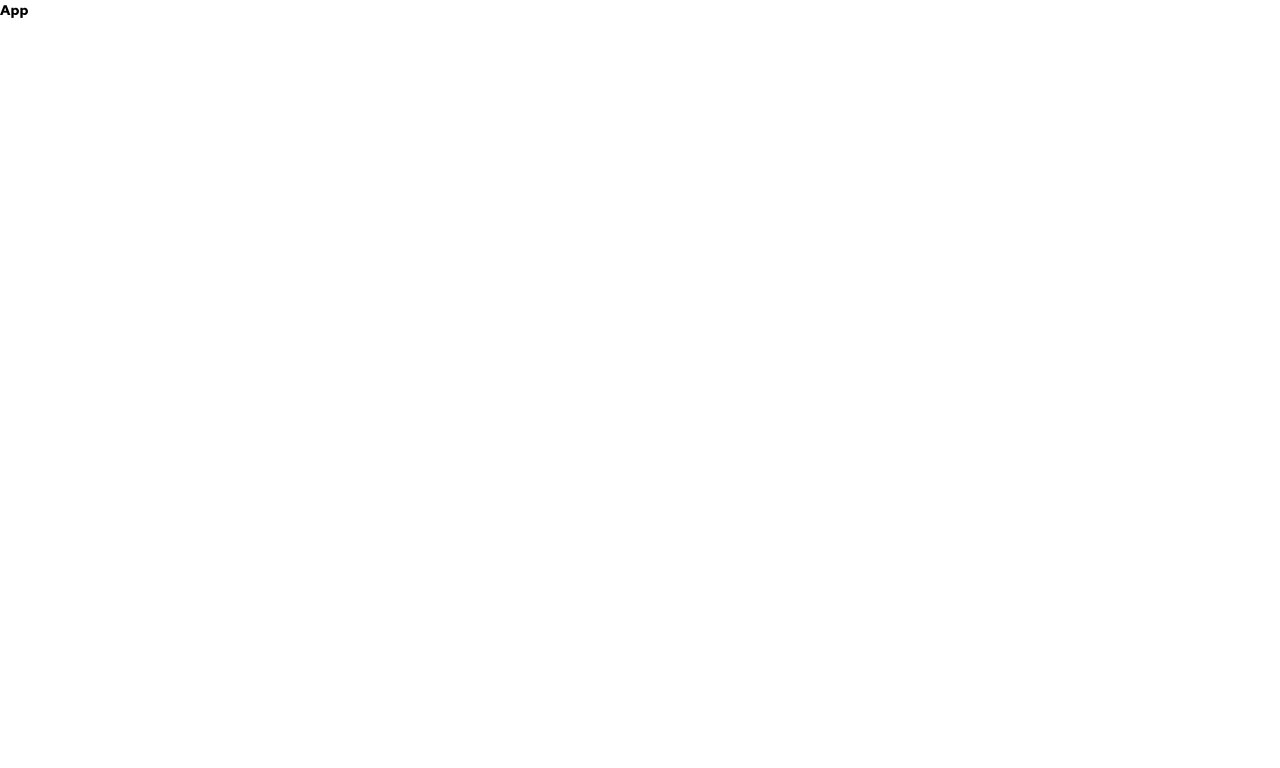
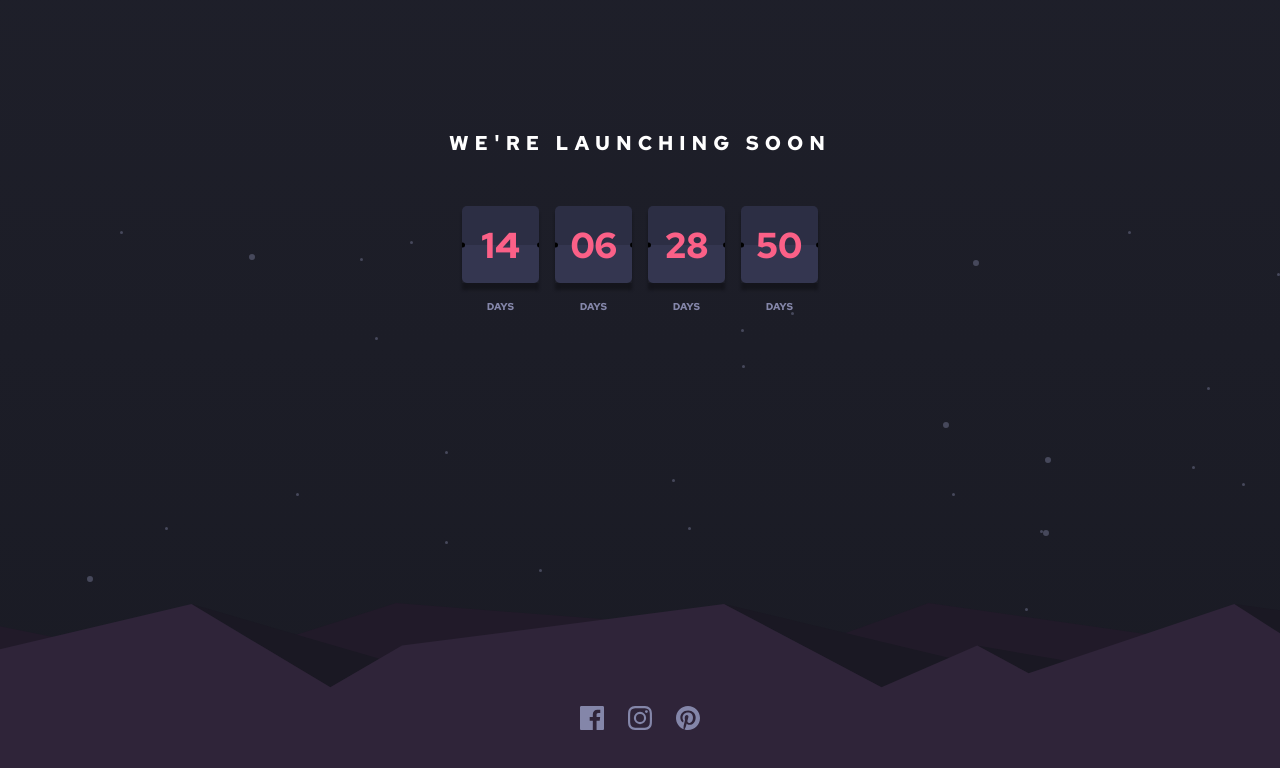
Before and after one commit to mjamecny/launch-countdown-timer, a React (Vite) app: page / in a window 1280 px wide. Shown: the top 768 px of the page. Built offline with nearby package versions, Linux system fonts and the light colour scheme.

Commit message:
add structure and styles

```diff
--- a/src/App.jsx
+++ b/src/App.jsx
@@ -1,3 +1,243 @@
+import { useState, useEffect } from "react"
+import styled from "styled-components"
+
+const StyledApp = styled.div`
+  background: url("pattern-hills.svg"), url("bg-stars.svg"),
+    linear-gradient(
+      to bottom,
+      var(--color-very-dark-blue),
+      var(--color-mostly-black)
+    );
+  background-repeat: no-repeat;
+  background-position: bottom right;
+`
+
+const Container = styled.div`
+  height: 100vh;
+  max-width: 64rem;
+  margin: 0 auto;
+  padding-inline: 1.6rem;
+  padding-top: 6.4rem;
+  padding-bottom: 6.4rem;
+  display: flex;
+  flex-direction: column;
+  align-items: center;
+
+  @media (min-width: 768px) {
+    padding-top: 12.8rem;
+  }
+`
+
+const SocialContainer = styled.div`
+  display: flex;
+  gap: 2.4rem;
+  margin-top: auto;
+`
+
+const SocialIcon = styled.a`
+  color: var(--color-grayish-blue);
+  transition: color 0.3s;
+
+  &:hover {
+    color: var(--color-soft-red);
+  }
+`
+
+const Heading = styled.h1`
+  font-size: 2rem;
+  color: var(--color-white);
+  text-transform: uppercase;
+  letter-spacing: 6px;
+  text-align: center;
+`
+
+const Numbers = styled.div`
+  display: flex;
+  gap: 1.6rem;
+  margin-top: 4.8rem;
+`
+
+const NumberContainer = styled.div`
+  display: flex;
+  flex-direction: column;
+  align-items: center;
+  gap: 1.6rem;
+`
+
+const TimeType = styled.p`
+  font-size: 1rem;
+  text-transform: uppercase;
+  color: var(--color-grayish-blue);
+`
+
+const Number = styled.div`
+  display: grid;
+  grid-template-rows: 1fr 1fr;
+  width: calc(375px / 3 - 3 * 1.6rem);
+  height: calc(375px / 3 - 3 * 1.6rem);
+  box-shadow: 0px 7px 3px 0px rgba(0, 0, 0, 0.3);
+  position: relative;
+  overflow: hidden;
+`
+
+const Top = styled.div`
+  border-top-right-radius: 5px;
+  border-top-left-radius: 5px;
+  background-color: hsl(236, 21%, 22%);
+`
+
+const CircleLeft = styled.div`
+  position: absolute;
+  top: 50%;
+  left: -2.5px;
+  transform: translateY(-50%);
+  width: 5px;
+  height: 5px;
+  background-color: rgba(0, 0, 0);
+  border-radius: 500px;
+`
+
+const CircleRight = styled.div`
+  position: absolute;
+  top: 50%;
+  right: -2.5px;
+  transform: translateY(-50%);
+  width: 5px;
+  height: 5px;
+  background-color: rgba(0, 0, 0);
+  border-radius: 500px;
+`
+
+const Text = styled.p`
+  position: absolute;
+  top: 50%;
+  left: 50%;
+  transform: translate(-50%, -50%);
+  font-size: 3.6rem;
+  color: var(--color-soft-red);
+`
+
+const Bottom = styled.div`
+  border-bottom-right-radius: 5px;
+  border-bottom-left-radius: 5px;
+  background-color: var(--color-dark-desaturated-blue);
+`
+
+function addLeadingZero(value) {
+  return value < 10 ? `0${value}` : value
+}
+
 export default function App() {
-  return <div>App</div>
+  const [timeRemaining, setTimeRemaining] = useState({
+    days: 0,
+    hours: 0,
+    minutes: 0,
+    seconds: 0,
+  })
+
+  const futureDate = new Date(2024, 0, 20)
+
+  useEffect(() => {
+    function updateCountdown() {
+      const currentDate = new Date()
+      const timeDifference = futureDate - currentDate
+
+      const days = Math.floor(timeDifference / (1000 * 60 * 60 * 24))
+      const hours = Math.floor(
+        (timeDifference % (1000 * 60 * 60 * 24)) / (1000 * 60 * 60)
+      )
+      const minutes = Math.floor(
+        (timeDifference % (1000 * 60 * 60)) / (1000 * 60)
+      )
+      const seconds = Math.floor((timeDifference % (1000 * 60)) / 1000)
+
+      setTimeRemaining({
+        days,
+        hours,
+        minutes,
+        seconds,
+      })
+    }
+
+    const intervalId = setInterval(updateCountdown, 1000)
+
+    return () => clearInterval(intervalId)
+  }, [])
+
+  return (
+    <StyledApp>
+      <Container>
+        <Heading>We're launching soon</Heading>
+        <Numbers>
+          <NumberContainer>
+            <Number>
+              <Top></Top>
+              <Bottom></Bottom>
+              <Text>{addLeadingZero(timeRemaining.days)}</Text>
+              <CircleLeft></CircleLeft>
+              <CircleRight></CircleRight>
+            </Number>
+            <TimeType>days</TimeType>
+          </NumberContainer>
+          <NumberContainer>
+            <Number>
+              <Top></Top>
+              <Bottom></Bottom>
+              <Text>{addLeadingZero(timeRemaining.hours)}</Text>
+              <CircleLeft></CircleLeft>
+              <CircleRight></CircleRight>
+            </Number>
+            <TimeType>days</TimeType>
+          </NumberContainer>
+          <NumberContainer>
+            <Number>
+              <Top></Top>
+              <Bottom></Bottom>
+              <Text>{addLeadingZero(timeRemaining.minutes)}</Text>
+              <CircleLeft></CircleLeft>
+              <CircleRight></CircleRight>
+            </Number>
+            <TimeType>days</TimeType>
+          </NumberContainer>
+          <NumberContainer>
+            <Number>
+              <Top></Top>
+              <Bottom></Bottom>
+              <Text>{addLeadingZero(timeRemaining.seconds)}</Text>
+              <CircleLeft></CircleLeft>
+              <CircleRight></CircleRight>
+            </Number>
+            <TimeType>days</TimeType>
+          </NumberContainer>
+        </Numbers>
+
+        <SocialContainer>
+          <SocialIcon href="#">
+            <svg xmlns="http://www.w3.org/2000/svg" width="24" height="24">
+              <path
+                fill="currentColor"
+                d="M22.675 0H1.325C.593 0 0 .593 0 1.325v21.351C0 23.407.593 24 1.325 24H12.82v-9.294H9.692v-3.622h3.128V8.413c0-3.1 1.893-4.788 4.659-4.788 1.325 0 2.463.099 2.795.143v3.24l-1.918.001c-1.504 0-1.795.715-1.795 1.763v2.313h3.587l-.467 3.622h-3.12V24h6.116c.73 0 1.323-.593 1.323-1.325V1.325C24 .593 23.407 0 22.675 0z"
+              />
+            </svg>
+          </SocialIcon>
+          <SocialIcon href="#">
+            <svg xmlns="http://www.w3.org/2000/svg" width="24" height="24">
+              <path
+                fill="currentColor"
+                d="M12 2.163c3.204 0 3.584.012 4.85.07 3.252.148 4.771 1.691 4.919 4.919.058 1.265.069 1.645.069 4.849 0 3.205-.012 3.584-.069 4.849-.149 3.225-1.664 4.771-4.919 4.919-1.266.058-1.644.07-4.85.07-3.204 0-3.584-.012-4.849-.07-3.26-.149-4.771-1.699-4.919-4.92-.058-1.265-.07-1.644-.07-4.849 0-3.204.013-3.583.07-4.849.149-3.227 1.664-4.771 4.919-4.919 1.266-.057 1.645-.069 4.849-.069zM12 0C8.741 0 8.333.014 7.053.072 2.695.272.273 2.69.073 7.052.014 8.333 0 8.741 0 12c0 3.259.014 3.668.072 4.948.2 4.358 2.618 6.78 6.98 6.98C8.333 23.986 8.741 24 12 24c3.259 0 3.668-.014 4.948-.072 4.354-.2 6.782-2.618 6.979-6.98.059-1.28.073-1.689.073-4.948 0-3.259-.014-3.667-.072-4.947-.196-4.354-2.617-6.78-6.979-6.98C15.668.014 15.259 0 12 0zm0 5.838a6.162 6.162 0 100 12.324 6.162 6.162 0 000-12.324zM12 16a4 4 0 110-8 4 4 0 010 8zm6.406-11.845a1.44 1.44 0 100 2.881 1.44 1.44 0 000-2.881z"
+              />
+            </svg>
+          </SocialIcon>
+          <SocialIcon href="#">
+            <svg xmlns="http://www.w3.org/2000/svg" width="24" height="24">
+              <path
+                fill="currentColor"
+                d="M12 0C5.373 0 0 5.372 0 12c0 5.084 3.163 9.426 7.627 11.174-.105-.949-.2-2.405.042-3.441.218-.937 1.407-5.965 1.407-5.965s-.359-.719-.359-1.782c0-1.668.967-2.914 2.171-2.914 1.023 0 1.518.769 1.518 1.69 0 1.029-.655 2.568-.994 3.995-.283 1.194.599 2.169 1.777 2.169 2.133 0 3.772-2.249 3.772-5.495 0-2.873-2.064-4.882-5.012-4.882-3.414 0-5.418 2.561-5.418 5.207 0 1.031.397 2.138.893 2.738a.36.36 0 01.083.345l-.333 1.36c-.053.22-.174.267-.402.161-1.499-.698-2.436-2.889-2.436-4.649 0-3.785 2.75-7.262 7.929-7.262 4.163 0 7.398 2.967 7.398 6.931 0 4.136-2.607 7.464-6.227 7.464-1.216 0-2.359-.631-2.75-1.378l-.748 2.853c-.271 1.043-1.002 2.35-1.492 3.146C9.57 23.812 10.763 24 12 24c6.627 0 12-5.373 12-12 0-6.628-5.373-12-12-12z"
+              />
+            </svg>
+          </SocialIcon>
+        </SocialContainer>
+      </Container>
+    </StyledApp>
+  )
 }
```
